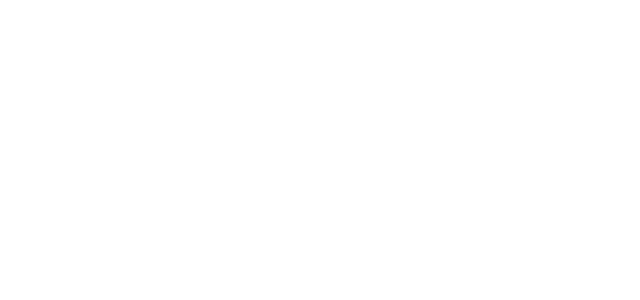
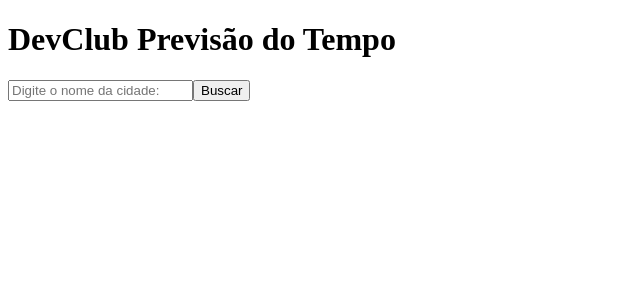
Before and after one commit to WesllenCarmo/forecast-DevClub, a React (Vite) app: page / in a window 1280 px wide. Shown: the top 300 px of the page, without its empty margins (0-640 px from the left). Built offline with nearby package versions, Linux system fonts and the light colour scheme.

Commit message:
Introduced useRef to catch the city's name in the input.

```diff
--- a/src/App.jsx
+++ b/src/App.jsx
@@ -1,11 +1,18 @@
+import { useRef } from 'react'
 import './App.css'
 
+
 function App() {
-
+  const inputRef = useRef()
+  function searchCity() {
+    console.log(inputRef.current.value)
+  }
   return (
-    <>
-
-    </>
+    <div>
+      <h1>DevClub Previsão do Tempo</h1>
+      <input ref={inputRef}type="text" placeholder='Digite o nome da cidade:'/>
+      <button onClick={searchCity}>Buscar</button>
+    </div>
   )
 }
 
```
